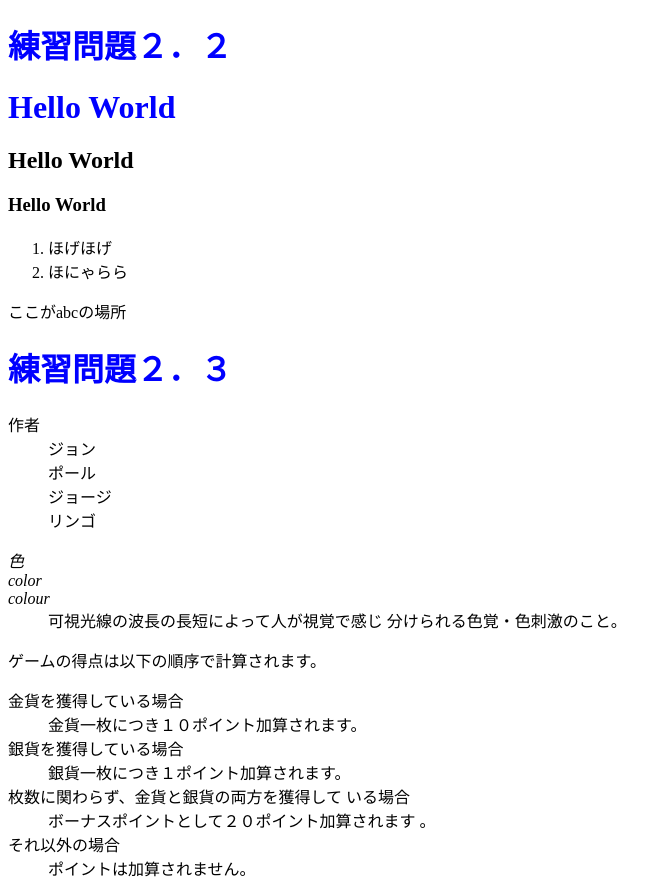
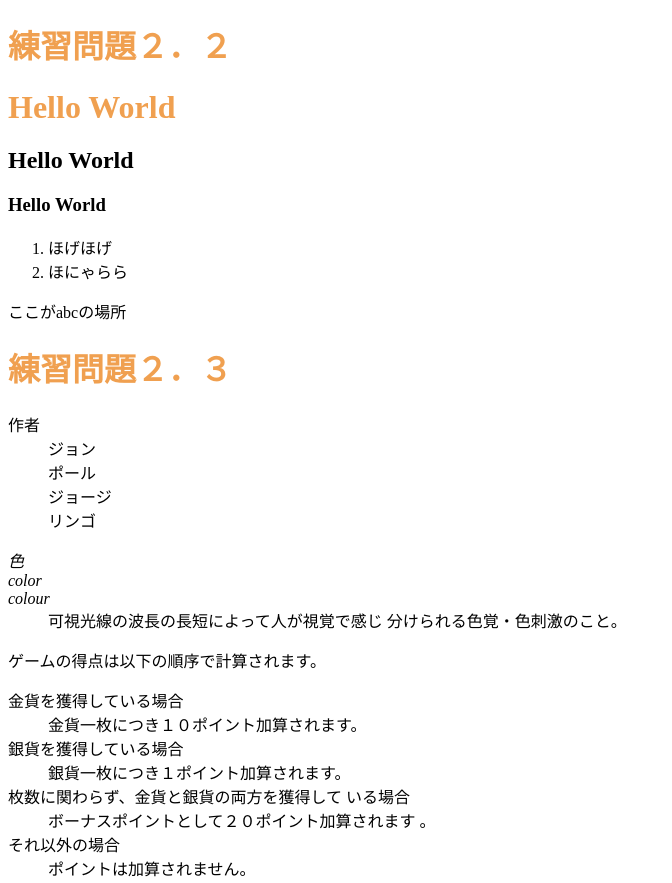
Before and after one commit to ishiiairu/web0312, a plain HTML site: page index.html in a window 1280 px wide. Shown: the top 883 px of the page, without its empty margins (0-672 px from the left). Drawn offline with Linux system fonts and the light colour scheme.

Commit message:
Update mystyle.css

```diff
--- a/mystyle.css
+++ b/mystyle.css
@@ -1 +1,3 @@
 h1 { color: blue; }
+/* h1 { color: green; } */
+h1 { color: #F0A050; }
```
